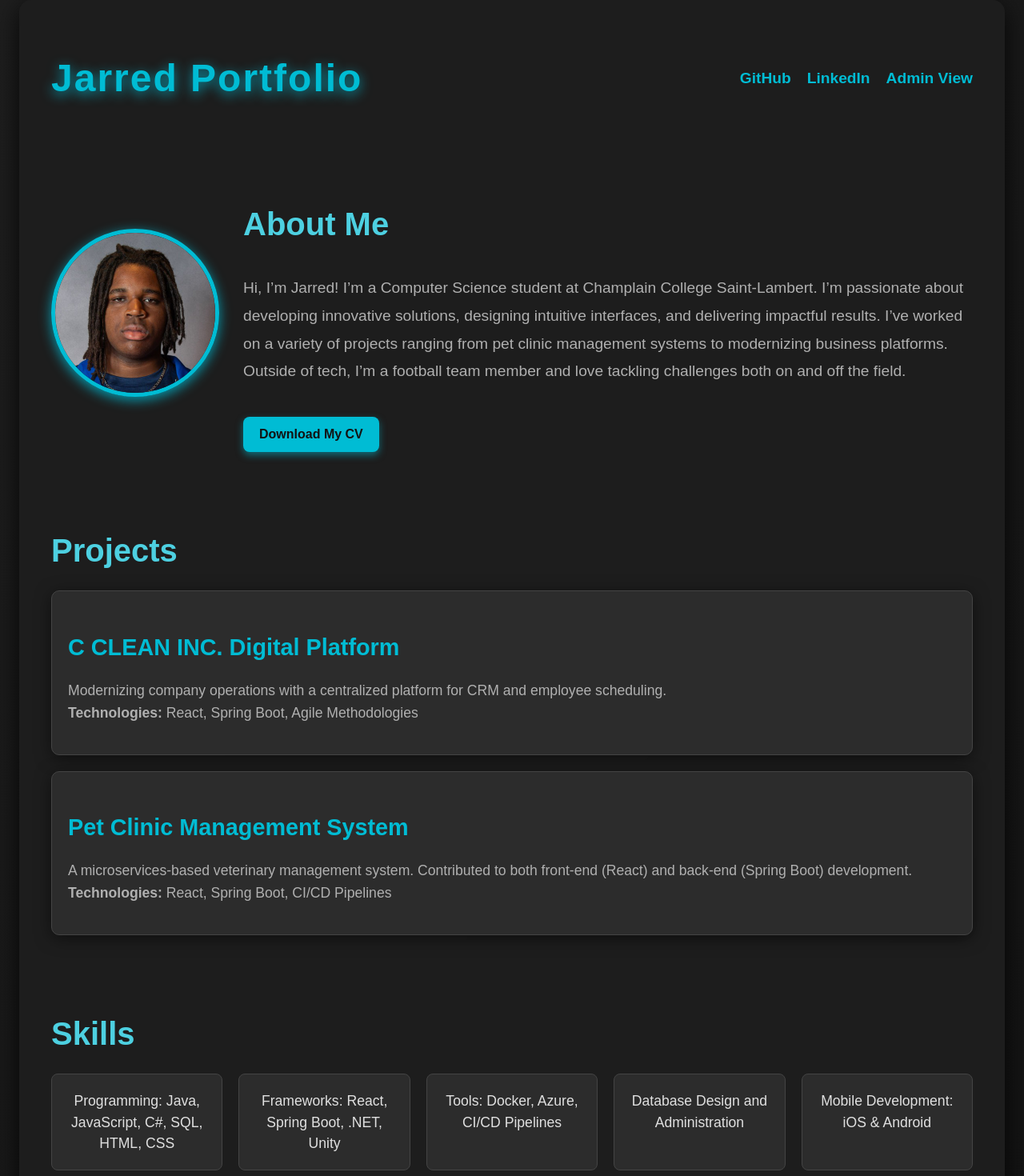
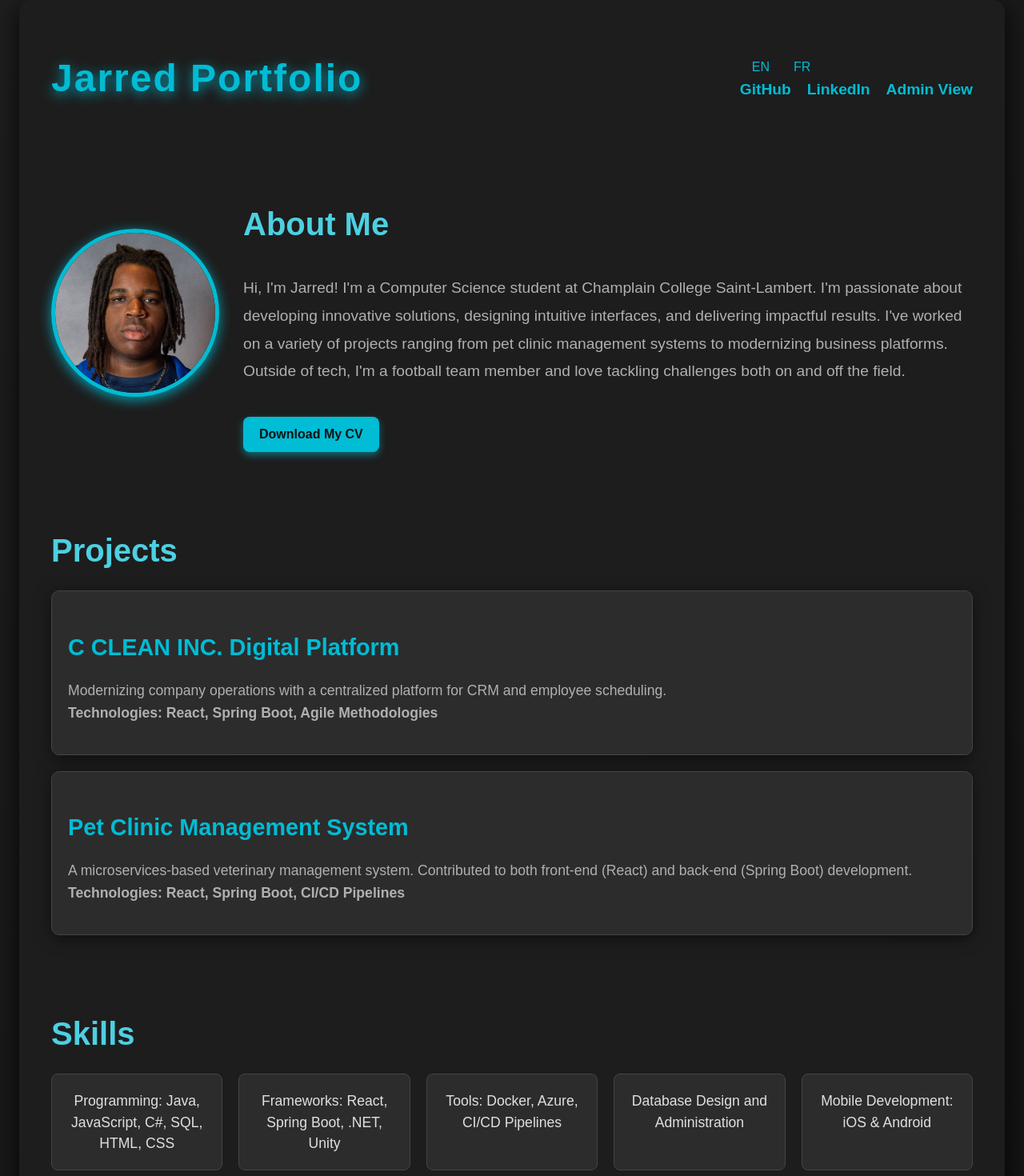
Before and after one commit to Drexjar/DrexPortfolio, a React (Vite) app: page / in a window 1280 px wide. Shown: the top 1470 px of the page at 80% size. Built offline with nearby package versions, Linux system fonts and the light colour scheme; no server answers; the database is empty.

Commit message:
Big updates

```diff
--- a/package.json
+++ b/package.json
@@ -12,8 +12,11 @@
   "dependencies": {
     "firebase": "^11.2.0",
     "firebase-admin": "^13.0.2",
+    "i18next": "^24.2.2",
+    "i18next-browser-languagedetector": "^8.0.2",
     "react": "^18.3.1",
     "react-dom": "^18.3.1",
+    "react-i18next": "^15.4.0",
     "react-router-dom": "^7.1.3"
   },
   "devDependencies": {
--- a/src/App.css
+++ b/src/App.css
@@ -313,3 +313,20 @@ h2 {
   border-radius: 50%;
   margin-top: 15px;
 }
+/* Add to your CSS */
+.language-switcher {
+  margin-left: 20px;
+}
+
+.language-switcher button {
+  background: none;
+  border: none;
+  color: #00bcd4;
+  cursor: pointer;
+  padding: 5px 10px;
+  margin: 0 5px;
+}
+
+.language-switcher button:hover {
+  color: #4dd0e1;
+}
--- a/src/App.jsx
+++ b/src/App.jsx
@@ -1,3 +1,4 @@
+import './i18n'; // Add this at the top
 import { useState, useEffect } from "react";
 import { BrowserRouter as Router, Routes, Route } from "react-router-dom";
 import { onAuthStateChanged } from "firebase/auth";
@@ -7,6 +8,7 @@ import Home from "./Home";
 import AdminLogin from "./AdminLogin";
 import Dashboard from "./Dashboard";
 import ProtectedRoute from "./ProtectedRoute";
+
 
 function App() {
   const [isAdmin, setIsAdmin] = useState(false);
--- a/src/Home.jsx
+++ b/src/Home.jsx
@@ -1,15 +1,18 @@
 import { useState, useEffect } from "react";
+import { useTranslation } from "react-i18next";
 import { collection, getDocs, addDoc, serverTimestamp } from "firebase/firestore";
 import { db } from "./firebase";
 import "./App.css";
 
 function Home() {
+  const { t, i18n } = useTranslation();
   const [comments, setComments] = useState([]);
   const [newComment, setNewComment] = useState("");
   const [firstName, setFirstName] = useState("");
   const [lastName, setLastName] = useState("");
   const [profilePicture] = useState("public/Images/1728364921486.jpg");
-  // Fetch public comments from Firestore
+  const [currentLang, setCurrentLang] = useState(i18n.language);
+
   useEffect(() => {
     const fetchComments = async () => {
       const snapshot = await getDocs(collection(db, "comments"));
@@ -17,13 +20,11 @@ function Home() {
         id: doc.id,
         ...doc.data(),
       }));
-      // Only show comments with status "public"
       setComments(data.filter((comment) => comment.status === "public"));
     };
     fetchComments();
   }, []);
 
-  // Submit new comment (default "pending" status)
   const handleSubmit = async (e) => {
     e.preventDefault();
     if (!newComment.trim() || !firstName.trim() || !lastName.trim()) {
@@ -35,129 +36,118 @@ function Home() {
       text: newComment,
       firstName,
       lastName,
-      status: "pending", // new comments are pending by default
+      status: "pending",
       createdAt: serverTimestamp(),
     });
 
     setNewComment("");
     setFirstName("");
     setLastName("");
-    alert("Comment submitted for review!");
+    alert(t('comments.alert'));
+  };
+
+  const changeLanguage = (lng) => {
+    i18n.changeLanguage(lng);
+    setCurrentLang(lng);
   };
 
   return (
     <div className="app-container">
       <header>
-        <h1>Jarred Portfolio</h1>
+        <h1>{t('header.title')}</h1>
         <div className="links">
+          <div className="language-switcher">
+            <button onClick={() => changeLanguage('en')}>EN</button>
+            <button onClick={() => changeLanguage('fr')}>FR</button>
+          </div>
           <a
             href="https://github.com/Drexjar"
             target="_blank"
             rel="noopener noreferrer"
           >
-            GitHub
+            {t('header.github')}
           </a>
           <a
             href="https://www.linkedin.com/in/jarred-donaldson-75638a32b/"
             target="_blank"
             rel="noopener noreferrer"
           >
-            LinkedIn
+            {t('header.linkedin')}
           </a>
-          {/* Link to the admin login page (separate route) */}
           <a href="/admin" className="admin-view-link">
-            Admin View
+            {t('header.adminView')}
           </a>
         </div>
       </header>
 
-      {/* About Me Section */}
       <section className="about-me">
         <img src={profilePicture} alt="Jarred Donaldson" />
         <div>
-          <h2>About Me</h2>
-          <p>
-            Hi, I’m Jarred! I’m a Computer Science student at Champlain
-            College Saint-Lambert. I’m passionate about developing
-            innovative solutions, designing intuitive interfaces, and
-            delivering impactful results. I’ve worked on a variety of
-            projects ranging from pet clinic management systems to
-            modernizing business platforms. Outside of tech, I’m a football
-            team member and love tackling challenges both on and off the
-            field.
-          </p>
+          <h2>{t('aboutMe.title')}</h2>
+          <p>{t('aboutMe.description')}</p>
           <a
-            href="public/Documents/Jarred_Donaldson_CV.pdf"
+            href={currentLang === 'en'
+              ? "public/Documents/Jarred_Donaldson_CV_EN.pdf"
+              : "public/Documents/Jarred_Donaldson_CV_FR.pdf"}
             download
             className="download-btn"
           >
-            Download My CV
+            {t('aboutMe.downloadCV')}
           </a>
         </div>
       </section>
 
-      {/* Projects Section */}
       <section className="projects">
-        <h2>Projects</h2>
+        <h2>{t('projects.title')}</h2>
         <div className="project">
-          <h3>C CLEAN INC. Digital Platform</h3>
+          <h3>{t('projects.project1.title')}</h3>
           <p>
-            Modernizing company operations with a centralized platform for
-            CRM and employee scheduling.
+            {t('projects.project1.description')}
             <br />
-            <strong>Technologies:</strong> React, Spring Boot, Agile
-            Methodologies
+            <strong>{t('projects.project1.technologies')}</strong>
           </p>
         </div>
         <div className="project">
-          <h3>Pet Clinic Management System</h3>
+          <h3>{t('projects.project2.title')}</h3>
           <p>
-            A microservices-based veterinary management system. Contributed
-            to both front-end (React) and back-end (Spring Boot)
-            development.
+            {t('projects.project2.description')}
             <br />
-            <strong>Technologies:</strong> React, Spring Boot, CI/CD
-            Pipelines
+            <strong>{t('projects.project2.technologies')}</strong>
           </p>
         </div>
       </section>
 
-      {/* Skills Section */}
       <section className="skills">
-        <h2>Skills</h2>
+        <h2>{t('skills.title')}</h2>
         <ul>
-          <li>Programming: Java, JavaScript, C#, SQL, HTML, CSS</li>
-          <li>Frameworks: React, Spring Boot, .NET, Unity</li>
-          <li>Tools: Docker, Azure, CI/CD Pipelines</li>
-          <li>Database Design and Administration</li>
-          <li>Mobile Development: iOS & Android</li>
-          <li>Agile/Scrum Development</li>
+          {t('skills.items', { returnObjects: true }).map((skill, index) => (
+            <li key={index}>{skill}</li>
+          ))}
         </ul>
       </section>
 
-      {/* Comments Section */}
       <section className="comments-section">
-        <h2>Testimonials/Comments</h2>
+        <h2>{t('comments.title')}</h2>
         <form onSubmit={handleSubmit} className="comment-form">
           <input
             type="text"
-            placeholder="First Name"
+            placeholder={t('comments.firstName')}
             value={firstName}
             onChange={(e) => setFirstName(e.target.value)}
           />
           <input
             type="text"
-            placeholder="Last Name"
+            placeholder={t('comments.lastName')}
             value={lastName}
             onChange={(e) => setLastName(e.target.value)}
           />
           <input
             type="text"
-            placeholder="Leave a comment..."
+            placeholder={t('comments.comment')}
             value={newComment}
             onChange={(e) => setNewComment(e.target.value)}
           />
-          <button type="submit">Submit</button>
+          <button type="submit">{t('comments.submit')}</button>
         </form>
         <ul>
           {comments.map((comment) => (
@@ -174,9 +164,8 @@ function Home() {
         </ul>
       </section>
 
-      {/* Footer */}
       <footer>
-        <p>© 2025 Jarred Portfolio. Built with React and Firebase.</p>
+        <p>{t('footer.text')}</p>
       </footer>
     </div>
   );
--- /dev/null
+++ b/src/i18n.jsx
@@ -0,0 +1,22 @@
+// src/i18n.js
+import i18n from 'i18next';
+import { initReactI18next } from 'react-i18next';
+import LanguageDetector from 'i18next-browser-languagedetector';
+import enTranslations from './translations/en';
+import frTranslations from './translations/fr';
+
+i18n
+  .use(LanguageDetector)
+  .use(initReactI18next)
+  .init({
+    resources: {
+      en: { translation: enTranslations },
+      fr: { translation: frTranslations }
+    },
+    fallbackLng: 'en',
+    interpolation: {
+      escapeValue: false
+    }
+  });
+
+export default i18n;
--- /dev/null
+++ b/src/translations/en.jsx
@@ -0,0 +1,49 @@
+// src/translations/en.js
+export default {
+    header: {
+      title: "Jarred Portfolio",
+      adminView: "Admin View",
+      github: "GitHub",
+      linkedin: "LinkedIn"
+    },
+    aboutMe: {
+      title: "About Me",
+      description: "Hi, I'm Jarred! I'm a Computer Science student at Champlain College Saint-Lambert. I'm passionate about developing innovative solutions, designing intuitive interfaces, and delivering impactful results. I've worked on a variety of projects ranging from pet clinic management systems to modernizing business platforms. Outside of tech, I'm a football team member and love tackling challenges both on and off the field.",
+      downloadCV: "Download My CV"
+    },
+    projects: {
+      title: "Projects",
+      project1: {
+        title: "C CLEAN INC. Digital Platform",
+        description: "Modernizing company operations with a centralized platform for CRM and employee scheduling.",
+        technologies: "Technologies: React, Spring Boot, Agile Methodologies"
+      },
+      project2: {
+        title: "Pet Clinic Management System",
+        description: "A microservices-based veterinary management system. Contributed to both front-end (React) and back-end (Spring Boot) development.",
+        technologies: "Technologies: React, Spring Boot, CI/CD Pipelines"
+      }
+    },
+    skills: {
+      title: "Skills",
+      items: [
+        "Programming: Java, JavaScript, C#, SQL, HTML, CSS",
+        "Frameworks: React, Spring Boot, .NET, Unity",
+        "Tools: Docker, Azure, CI/CD Pipelines",
+        "Database Design and Administration",
+        "Mobile Development: iOS & Android",
+        "Agile/Scrum Development"
+      ]
+    },
+    comments: {
+      title: "Testimonials/Comments",
+      firstName: "First Name",
+      lastName: "Last Name",
+      comment: "Leave a comment...",
+      submit: "Submit",
+      alert: "Comment submitted for review!"
+    },
+    footer: {
+      text: "© 2025 Jarred Portfolio. Built with React and Firebase."
+    }
+  };
--- /dev/null
+++ b/src/translations/fr.jsx
@@ -0,0 +1,49 @@
+// src/translations/fr.js
+export default {
+    header: {
+      title: "Portfolio de Jarred",
+      adminView: "Vue Admin",
+      github: "GitHub",
+      linkedin: "LinkedIn"
+    },
+    aboutMe: {
+      title: "À propos de moi",
+      description: "Bonjour, je suis Jarred ! Je suis étudiant en informatique au Collège Champlain Saint-Lambert. Je suis passionné par le développement de solutions innovantes, la conception d'interfaces intuitives et la réalisation de résultats impactants. J'ai travaillé sur divers projets allant des systèmes de gestion de cliniques vétérinaires à la modernisation de plates-formes commerciales. En dehors de la technologie, je suis membre d'une équipe de football et j'adore relever des défis sur et en dehors du terrain.",
+      downloadCV: "Télécharger mon CV"
+    },
+    projects: {
+      title: "Projets",
+      project1: {
+        title: "Plateforme numérique C CLEAN INC.",
+        description: "Modernisation des opérations de l'entreprise avec une plateforme centralisée pour la GRC et la planification des employés.",
+        technologies: "Technologies : React, Spring Boot, Méthodologies Agile"
+      },
+      project2: {
+        title: "Système de gestion de clinique vétérinaire",
+        description: "Système de gestion vétérinaire basé sur des microservices. Contribution au développement front-end (React) et back-end (Spring Boot).",
+        technologies: "Technologies : React, Spring Boot, pipelines CI/CD"
+      }
+    },
+    skills: {
+      title: "Compétences",
+      items: [
+        "Programmation : Java, JavaScript, C#, SQL, HTML, CSS",
+        "Frameworks : React, Spring Boot, .NET, Unity",
+        "Outils : Docker, Azure, pipelines CI/CD",
+        "Conception et administration de bases de données",
+        "Développement mobile : iOS et Android",
+        "Développement Agile/Scrum"
+      ]
+    },
+    comments: {
+      title: "Témoignages/Commentaires",
+      firstName: "Prénom",
+      lastName: "Nom de famille",
+      comment: "Laissez un commentaire...",
+      submit: "Soumettre",
+      alert: "Commentaire soumis pour examen !"
+    },
+    footer: {
+      text: "© 2025 Portfolio de Jarred. Construit avec React et Firebase."
+    }
+  };
```
Also changed, not shown: 1 other file (tests, documents, lock files or other folders).
